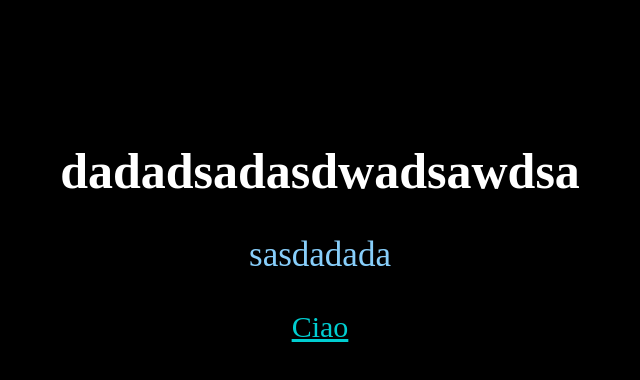
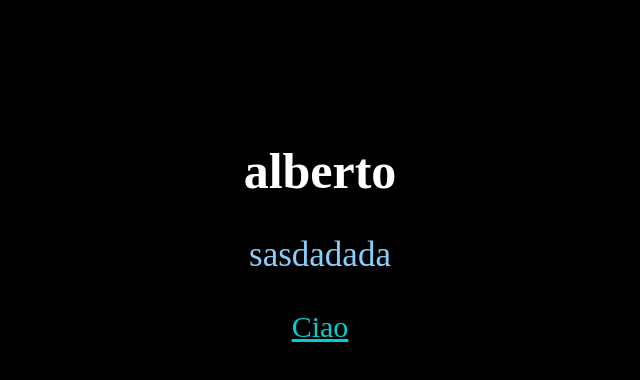
Before and after one commit to albertoradoani/sito-web, a plain HTML site: page index.html in a window 1280 px wide. Shown: the whole page, without its empty margins (320-960 px from the left). Drawn offline with Linux system fonts and the light colour scheme.

Commit message:
messo mio nome

```diff
--- a/index.html
+++ b/index.html
@@ -6,7 +6,7 @@
 </head>
 <body>
     <div class="container">
-        <h1>dadadsadasdwadsawdsa</h1>
+        <h1>alberto</h1>
         <p>sasdadada</p>
         <a href="https://it.wikipedia.org/wiki/Roma">Ciao</a>
     </div>
```
